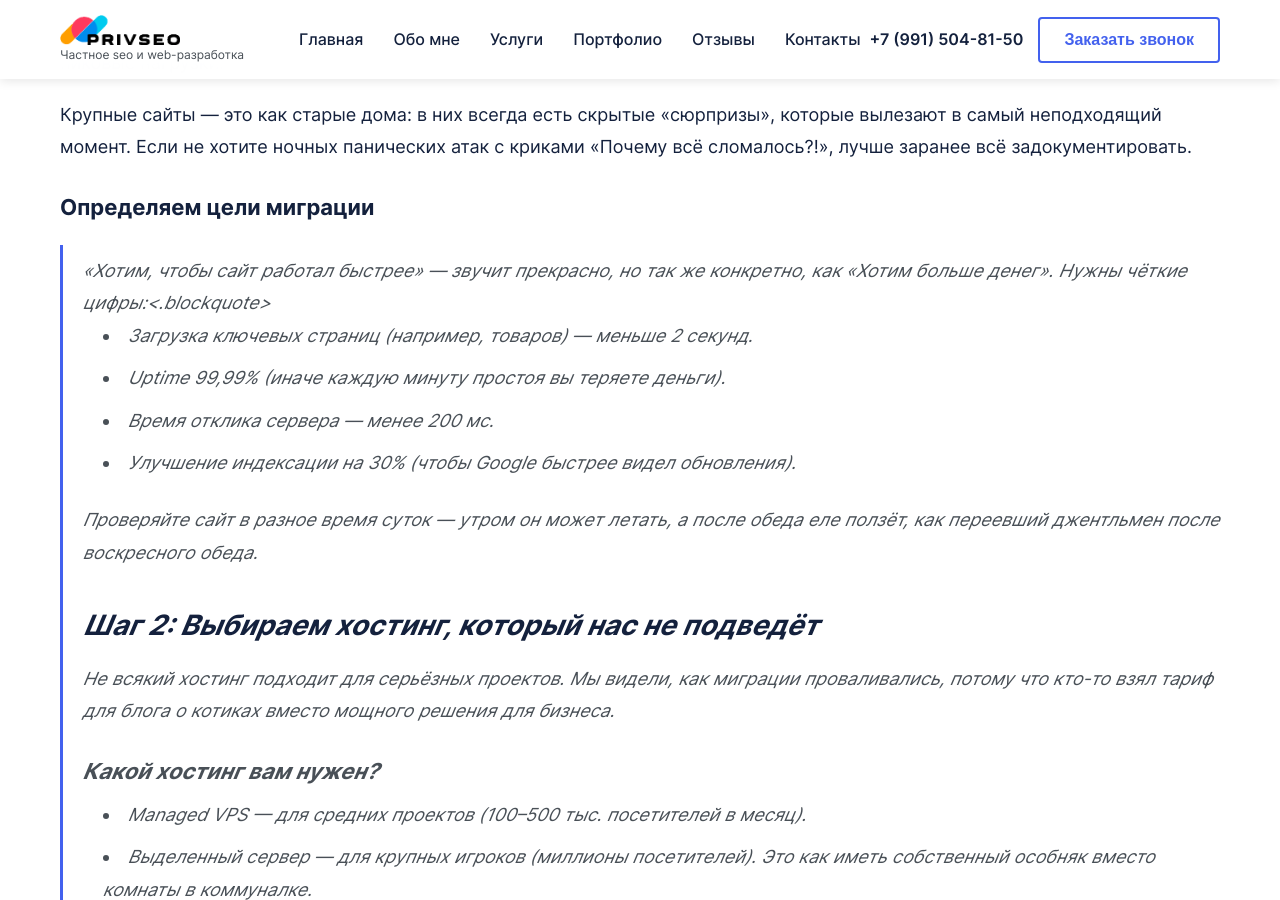
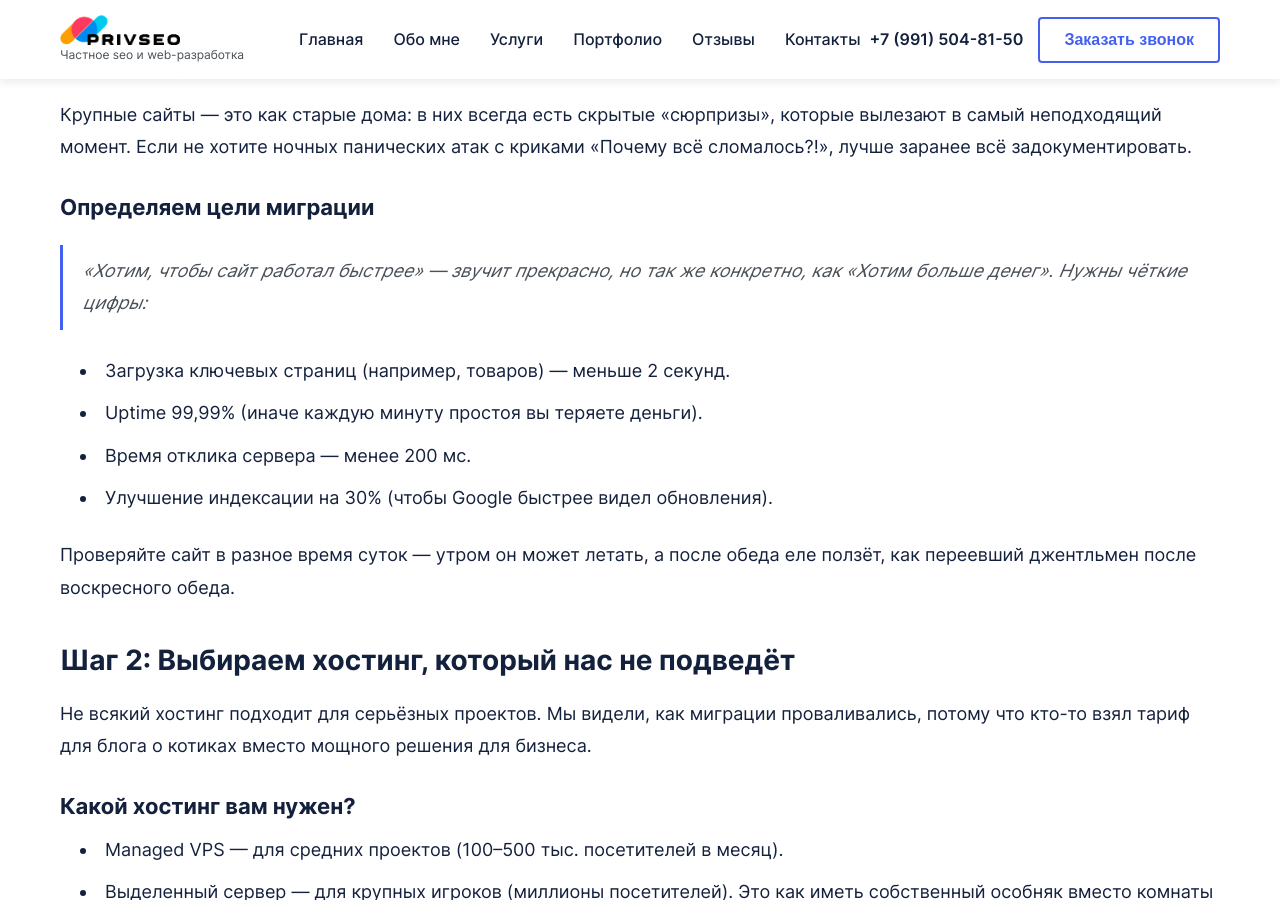
Before and after one commit to PrivateSeo/privateseo.github.io, a Jekyll site: the page built from _posts/news/2025-06-25-kak-pereehat-na-novyy-hosting-bez-poteri-seo.md, in a window 1280 px wide and 900 px high, scrolled down 1105 px. Built offline with Jekyll 4.4.1, drawn with Linux system fonts in a browser that asks for light colours.

Commit message:
Update 2025-06-25-kak-pereehat-na-novyy-hosting-bez-poteri-seo.md

```diff
--- a/_posts/news/2025-06-25-kak-pereehat-na-novyy-hosting-bez-poteri-seo.md
+++ b/_posts/news/2025-06-25-kak-pereehat-na-novyy-hosting-bez-poteri-seo.md
@@ -16,7 +16,7 @@ category: seo
 <p>Теперь разберёмся, что у нас работает хорошо, а что тормозит как телега с сеном. Запишите всё: CMS, плагины, трафик, пиковые нагрузки.</p>
 <p>Крупные сайты — это как старые дома: в них всегда есть скрытые «сюрпризы», которые вылезают в самый неподходящий момент. Если не хотите ночных панических атак с криками «Почему всё сломалось?!», лучше заранее всё задокументировать.</p>
 <h3>Определяем цели миграции</h3>
-<blockquote class="google-quote">«Хотим, чтобы сайт работал быстрее» — звучит прекрасно, но так же конкретно, как «Хотим больше денег». Нужны чёткие цифры:<.blockquote>
+<blockquote class="google-quote">«Хотим, чтобы сайт работал быстрее» — звучит прекрасно, но так же конкретно, как «Хотим больше денег». Нужны чёткие цифры:</blockquote>
 <ul>
 	<li>Загрузка ключевых страниц (например, товаров) — меньше 2 секунд.</li>
 	<li>Uptime 99,99% (иначе каждую минуту простоя вы теряете деньги).</li>
```
